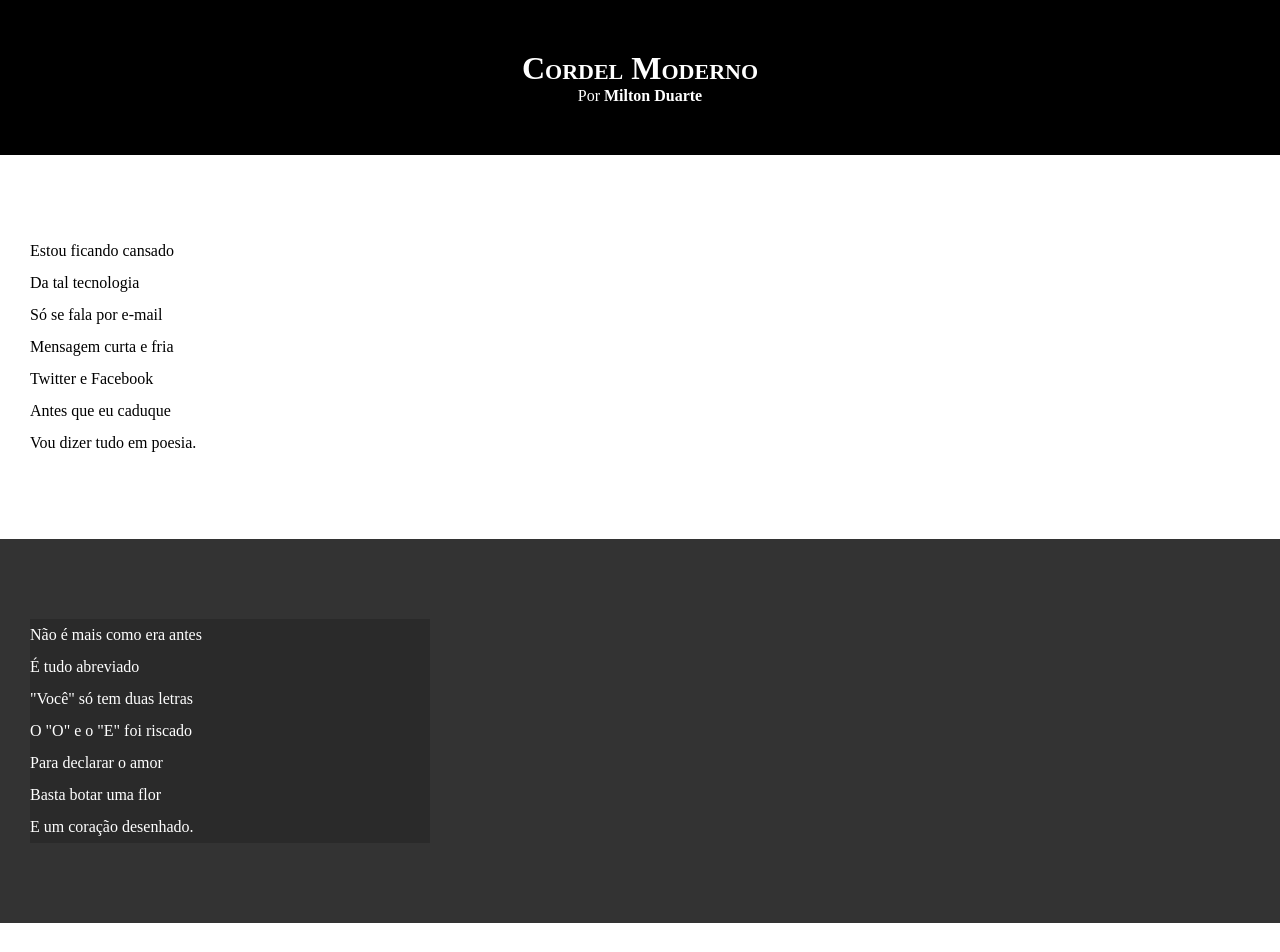
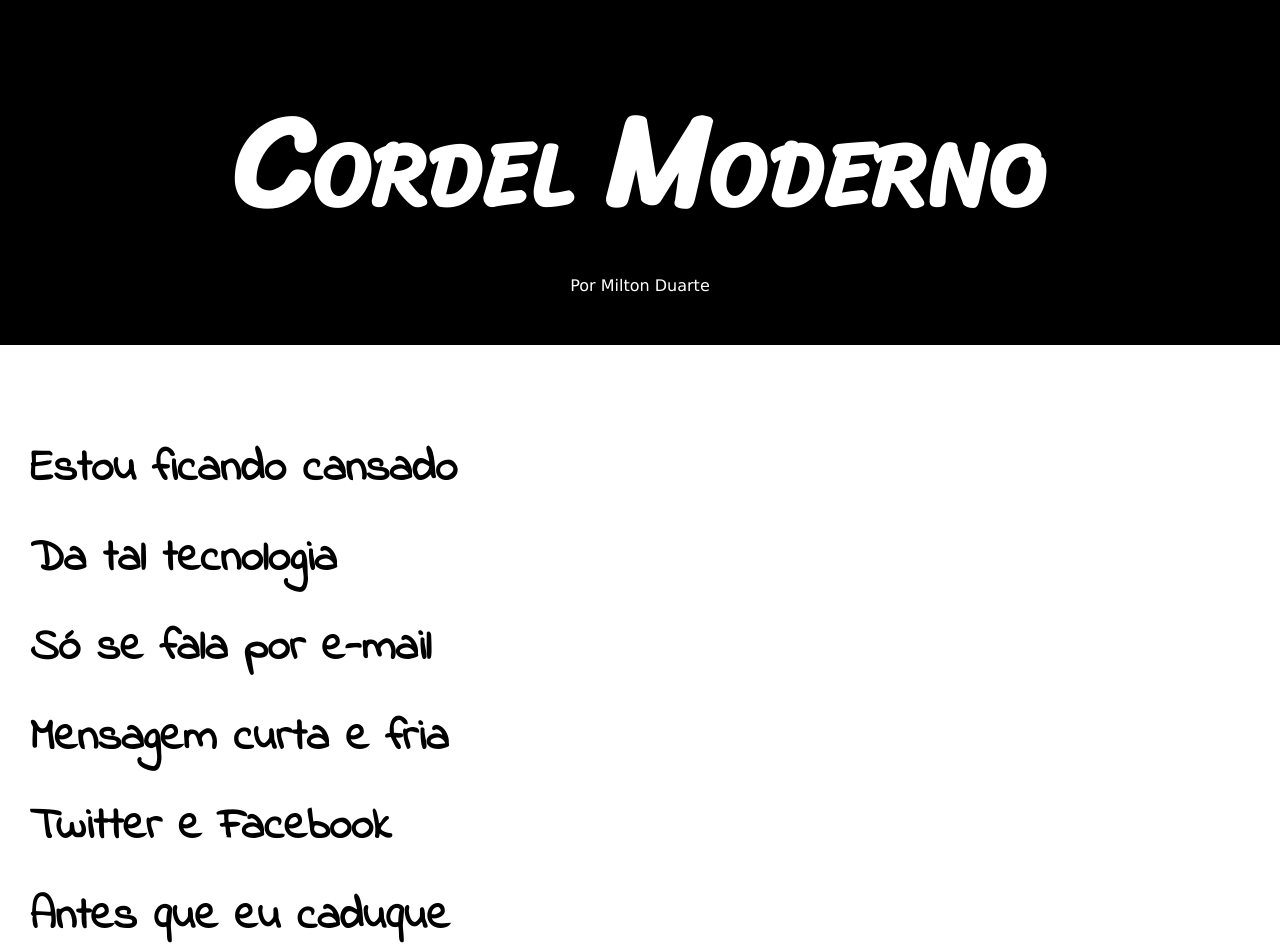
Before and after one commit to rafaeltsai/html-css, a plain HTML site: page 02-Desafios/d012/index.html in a window 1280 px wide. Shown: the top 952 px of the page. Drawn offline with Linux system fonts and the light colour scheme.

Commit message:
parallax

```diff
--- a/02-Desafios/d012/estilo/style.css
+++ b/02-Desafios/d012/estilo/style.css
@@ -1,13 +1,25 @@
 @charset "UTF-8";
 
-* {
-    margin: 0px;
-    padding: 0px;
+@import url('https://fonts.googleapis.com/css2?family=Sriracha&display=swap');
+
+@import url('https://fonts.googleapis.com/css2?family=Indie+Flower&display=swap');
+
+:root {
+   --fonte1: Verdana, Geneva, Tahoma, sans-serif;
+   --fonte2: "Sriracha", cursive;
+   --fonte3: "Indie Flower", cursive;
 }
 
-html, body {
+ * {
+   padding: 0px;
+   margin: 0px;
+   font-size: 1em;
+ }
+
+ html body {
    min-height: 100vh;
    background-color: darkgray;
+   font-family: var(--fonte1);
  }
 
  header {
@@ -17,22 +29,36 @@ header {
  }
 
  header > h1 {
+   font-variant: small-caps;
    padding-top: 50px;
-    font-variant: small-caps;
+   font-family: var(--fonte2);
+   font-size: 10vw;
  }
 
  header > p {
    padding-bottom: 50px;
+
  }
 
-header a, footer a {
+ header a, footer a{
+   font-weight: 550;
+   text-decoration: none;
    color: white;
-    text-decoration: none;
-    font-weight: bolder;
  }
 
  header a:hover, footer a:hover {
    text-decoration: underline;
+ }
+
+ section {
+   padding-top: 10vh;
+   padding-bottom: 10vh;
+   line-height: 2em;
+   padding-left: 30px;
+   font-family: var(--fonte3);
+   font-weight: bold;
+   font-size: 3.5vw;
+
  }
 
  section.normal {
@@ -40,25 +66,34 @@ section.normal {
    color: black;
  }
 
-section {
-    padding-top: 10vh;
-    padding-bottom: 10vh;
-    line-height: 2em;
-    padding-left: 30px;
+ section > p {
+   padding-bottom: 2em;
  }
 
  section.imagem {
-    background-color: rgb(51, 51 , 51);
+   background-color: rgb(51, 51, 51);
    color: white;
-
+   box-shadow: inset 6px 6px 13px 0px rgba(0, 0, 0, 0.500);
+   background-size: cover;
+   background-attachment: fixed;
  }
 
  section.imagem > p {
-    background-color: rgba(0, 0, 0, 0.181);
-    width: 400px;
-
+   background-color: rgba(0, 0, 0, 0.500);
+   display: inline-block;
+   padding: 5px;
+   text-shadow: 1px 1px 0px black;
  }
 
+ section#img01 {
+   background-image: url(../imagens/background001.jpg);
+   background-position: right center;
+ }
+
+ section#img02 {
+   background-image: url(../imagens/background002.jpg);
+   background-image: right bottom;
+ }
 
  footer {
    background-color: black;
--- a/02-Desafios/d012/index.html
+++ b/02-Desafios/d012/index.html
@@ -1,22 +1,19 @@
 <!DOCTYPE html>
-<html>
+<html lang="pt-br">
 <head>
     <meta charset="UTF-8">
     <meta name="viewport" content="width=device-width, initial-scale=1.0">
     <title>Cordel Moderno</title>
     <link rel="stylesheet" href="estilo/style.css">
 </head>
-
 <body>
-    <header >
-        <h1>
-            Cordel Moderno
-        </h1>
+    <header>
+        <h1>Cordel Moderno</h1>
         <p>
             Por <a href="https://www.recantodasletras.com.br/poesias/3186743" target="_blank">Milton Duarte</a>
         </p>
+
     </header>
-
     <section class="normal">
         <p>
             Estou ficando cansado <br>
@@ -25,11 +22,11 @@
             Mensagem curta e fria <br>
             Twitter e Facebook <br>
             Antes que eu caduque <br>
-            Vou dizer tudo em poesia.
+            Vou dizer tudo em poesia. <br>
         </p>
     </section>
 
-    <section class="imagem">
+    <section class="imagem" id="img01">
         <p>
             Não é mais como era antes <br>
             É tudo abreviado <br>
@@ -51,7 +48,6 @@
             Se o saite é muito bom <br>
             Ele vale um alto preço.
         </p>
-
         <p>
             Pra piorar a liguagem <br>
             O emoticom é um risco <br>
@@ -63,7 +59,7 @@
         </p>
     </section>
 
-    <section class="imagem">
+    <section class="imagem" id="img02">
         <p>
             Tenho saudade das cartas <br>
             Escritas com a própria mão <br>
@@ -85,7 +81,6 @@
             O mundo ficou cativo <br>
             Da tecnologia do agora.
         </p>
-
         <p>
             Felizmente, pra orar <br>
             Não precisa de internet <br>
@@ -96,10 +91,9 @@
             Deixe que Deus interprete.
         </p>
     </section>
-
     <footer>
         <p>
-            Site criado por <a href="https://github.com/rafaeltsai" target="_blank">Rafael Turino</a> para o <a href="https://www.cursoemvideo.com" target="_blank">CursoEmVideo</a>
+            Site criado por <a href="" target="_blank">Rafael Turino</a> para <a href="" target="_blank">CursoEmVideo</a>
         </p>
     </footer>
 </body>
```
Lines whose indentation alone changed are shown as unchanged.
